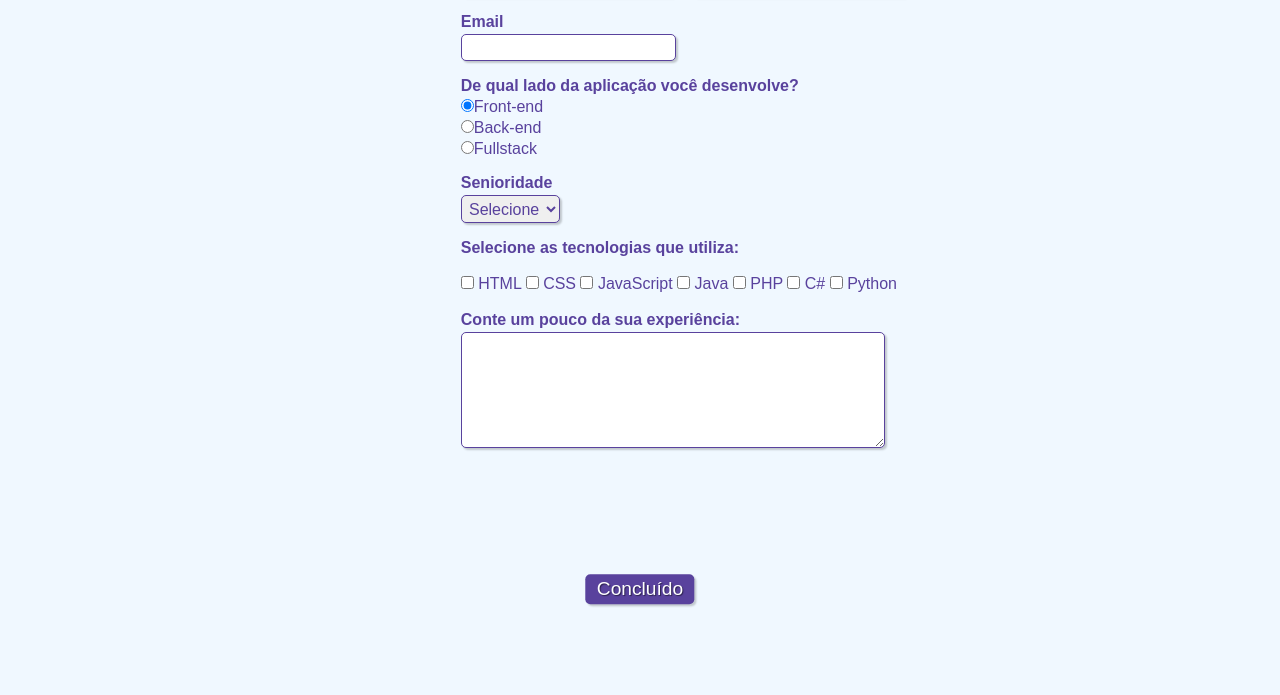
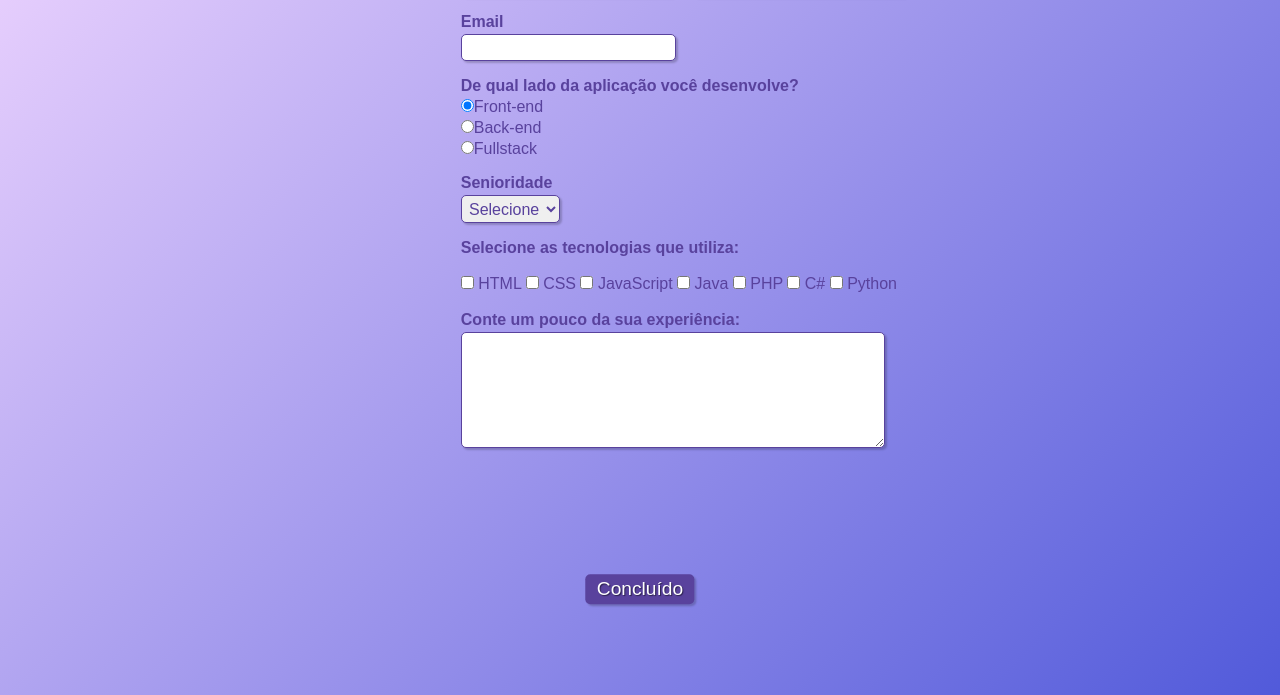
Before and after one commit to FlavioMattosDev/Tech-Guide-Alura-Formulario, a plain HTML site: page index.html in a window 1280 px wide. Shown: the part 131-826 px from the top of the page. Before the commit the page ends 800 px from the top, so only its background shows below. Drawn offline with Linux system fonts and the light colour scheme.

Commit message:
Update Readme

```diff
--- a/style.css
+++ b/style.css
@@ -24,7 +24,9 @@ fieldset {
 }
 
 body {
-	background-color: #f0f8ff;
+	background: linear-gradient(135deg, #efd5ff 0%, #515ada 100%);
+	height: 100vh;
+	background-repeat: no-repeat;
 	font-family: sans-serif;
 	font-size: 1em;
 	color: #59429d;
```
Also changed, not shown: final-project.png (added), 1 other file.
